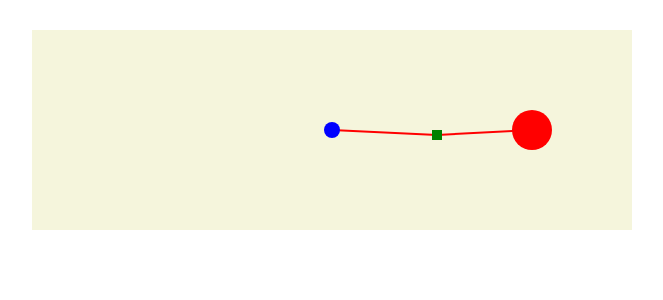
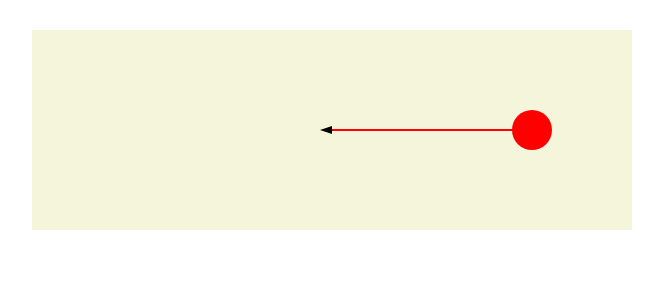
Before and after one commit to li3p/learning, a Vue app in the folder d3learn/: page / in a window 1280 px wide. Shown: the top 300 px of the page, without its empty margins (308-971 px from the left). Built offline with nearby package versions, Linux system fonts and the light colour scheme.

Commit message:
implemented circlemark

```diff
--- a/d3learn/src/Main2.vue
+++ b/d3learn/src/Main2.vue
@@ -1,80 +1,31 @@
 <template>
   <div id="app">
-    <svg id="dragdrop" width="600" height="200" style="background: beige">
-      <line :x1="targetX" :y1="targetY" :x2="turningCX" :y2="turningCY" style="stroke:rgb(255,0,0);stroke-width:2"></line>
-      <line :x1="sourceX" :y1="sourceY" :x2="turningCX" :y2="turningCY" style="stroke:rgb(255,0,0);stroke-width:2"></line>
-      <circle id="target" :cx="targetX" :cy="targetY" r="8" fill="blue"/>
-      <rect id="turning" :x="turningX" :y="turningY" :width="turningWidth" :height="turningWidth" fill="green"/>
-      <circle id="source" :cx="sourceX" :cy="sourceY" r="20" fill="red"/>
-    </svg>
+    <circle-mark :init-points="points[0]"/>
 
     <!-- <article class="c_container c_small" id="wrap"></article> -->
   </div>
 </template>
 
 <script>
-import * as d3 from "d3";
+import CircleMark from "@/components/CircleMark";
 
 export default {
   name: "App",
-  computed: {
-    // 计算属性的 getter
-    turningCX: function () {
-      // `this` 指向 vm 实例
-      return this.turningX + this.turningWidth/2;
-    },
-    turningCY: function () {
-      // `this` 指向 vm 实例
-      return this.turningY + this.turningWidth/2 ;
-    }
+
+  components: {
+    CircleMark,
   },
 
   mounted: function () {
-    let widget = undefined,
-        color = undefined;
-
-    let self = this;
-
-    let drag = d3
-        .drag()
-        .on("start", function () {
-          console.log('drag.start')
-          color = d3.select(this).attr("fill");
-          widget = d3.select(this).attr("fill", "lime");
-        })
-        .on("drag", function (evt) {
-          var pt = d3.pointer(evt, d3.select(this).node());
-          console.log('drag.draging', this.id, pt)
-          if (this.id == 'source') {
-            self.sourceX = pt[0];
-            self.sourceY = pt[1];
-          } else if(this.id == 'target'){
-            self.targetX = pt[0];
-            self.targetY = pt[1];
-          } else if(this.id == 'turning') {
-            self.turningX = pt[0];
-            self.turningY = pt[1];
-          }
-          // widget.attr("cx", pt[0]).attr("cy", pt[1]);
-        })
-        .on("end", function () {
-          widget.attr("fill", color);
-          widget = undefined;
-        });
-
-    d3.select("#dragdrop").selectAll("circle").call(drag);
-    d3.select("#dragdrop").selectAll("rect").call(drag);
   },
 
-  data: () => ({
-    targetX : 300,
-    targetY : 100,
-    sourceX : 500,
-    sourceY : 100,
-    turningX : 400,
-    turningY : 100,
-    turningWidth: 10,
-  }),
+  data: function () {
+    return {
+      points: [
+        [[300, 100], [500, 100]]
+      ]
+    }
+  },
 };
 </script>
 
--- /dev/null
+++ b/d3learn/src/components/CircleMark.vue
@@ -0,0 +1,144 @@
+<template>
+  <div id="app">
+    <svg id="dragdrop" width="600" height="200" style="background: beige">
+      <defs>
+        <marker id="arrowhead" markerWidth="6" markerHeight="4"
+                refX="0" refY="2" orient="auto">
+          <polygon points="0 0, 6 2, 0 4"/>
+        </marker>
+      </defs>
+      <line id="mainLine" marker-end="url(#arrowhead)"
+            :x1="startX" :y1="startY"
+            :x2="targetX" :y2="targetY"
+            style="stroke:rgb(255,0,0);stroke-width:2"/>
+      <line v-show="hasControl" :x1="sourceX" :y1="sourceY"
+            :x2="controlX" :y2="controlY" style="stroke:rgb(255,0,0);stroke-width:2"/>
+      <circle id="target" :cx="targetX" :cy="targetY" r="12" opacity="0"/>
+      <rect v-show="hasControl" id="control" :x="controlX-controlWidth/2"
+            :y="controlY-controlWidth/2" :width="controlWidth"
+            :height="controlWidth" rx="2" ry="2" fill="green"/>
+      <circle id="source" :cx="sourceX" :cy="sourceY" r="20" fill="red"/>
+    </svg>
+
+    <!-- <article class="c_container c_small" id="wrap"></article> -->
+  </div>
+</template>
+
+<script>
+import * as d3 from "d3";
+
+export default {
+  name: "Mark",
+
+  props: {
+    initPoints: Array
+  },
+  watch: {
+    initPoints: function (val) {
+      console.log('initPoints changed')
+    },
+  },
+
+  mounted: function () {
+    let widget = undefined,
+        color = undefined;
+
+    let self = this;
+
+    let drag = d3
+        .drag()
+        .on("start", function () {
+          console.log('drag.start')
+          color = d3.select(this).attr("fill");
+          widget = d3.select(this).attr("fill", "lime");
+        })
+        .on("drag", function (evt) {
+          var pt = d3.pointer(evt, d3.select(this).node());
+          console.log('drag.draging', this.id, pt)
+          if (this.id == 'source') {
+            self.sourceX = pt[0];
+            self.sourceY = pt[1];
+          } else if (this.id == 'target') {
+            self.targetX = pt[0];
+            self.targetY = pt[1];
+          } else if (this.id == 'control') {
+            self.controlX = pt[0];
+            self.controlY = pt[1];
+          }
+          // widget.attr("cx", pt[0]).attr("cy", pt[1]);
+        })
+        .on("end", function () {
+          widget.attr("fill", color);
+          widget = undefined;
+        });
+
+    d3.select("#control").on("contextmenu", function (evt) {
+      console.log(evt, evt.shiftKey)
+      evt.preventDefault();
+      if (evt.shiftKey) {
+        self.hasControl = false;
+      }
+    })
+
+    d3.select("#mainLine").on("dblclick", function (evt) {
+      let pt = d3.pointer(evt, d3.select(this).node());
+      self.controlX = pt[0];
+      self.controlY = pt[1];
+      self.hasControl = true;
+
+    }).on("mouseover", function (evt) {
+      console.log(evt, evt.shiftKey)
+      if (!self.hasControl) {
+        d3.select(this).style("cursor", "col-resize");
+      }
+    }).on("mouseout", function (evt) {
+      console.log(evt, evt.shiftKey)
+      d3.select(this).style("cursor", "default");
+    });
+
+    d3.select("#dragdrop").selectAll("circle").call(drag);
+    d3.select("#dragdrop").selectAll("rect").call(drag);
+
+    d3.selectAll("#source,#target,#control")
+        .on("mouseover", function (evt) {
+          d3.select(this).style("cursor", "grab");
+        })
+        .on("mouseout", function (evt) {
+          d3.select(this).style("cursor", "default");
+        });
+  },
+
+  computed: {
+    startX: function () {
+      return this.hasControl ? this.controlX : this.sourceX;
+    },
+    startY: function () {
+      return this.hasControl ? this.controlY : this.sourceY;
+    }
+  },
+
+  data: function () {
+    return {
+      targetX: this.initPoints[0] ? this.initPoints[0][0] : 100,
+      targetY: this.initPoints[0] ? this.initPoints[0][1] : 100,
+      sourceX: this.initPoints[1] ? this.initPoints[1][0] : 100,
+      sourceY: this.initPoints[1] ? this.initPoints[1][1] : 100,
+      controlX: this.initPoints[2] ? this.initPoints[2][0] : 100,
+      controlY: this.initPoints[2] ? this.initPoints[2][1] : 100,
+      controlWidth: 10,
+      hasControl: this.initPoints[2],
+    }
+  },
+};
+</script>
+
+<style>
+#app {
+  font-family: "Open Sans", Helvetica, Arial, sans-serif;
+  -webkit-font-smoothing: antialiased;
+  -moz-osx-font-smoothing: grayscale;
+  text-align: center;
+  color: #282f36;
+  margin-top: 30px;
+}
+</style>
```
